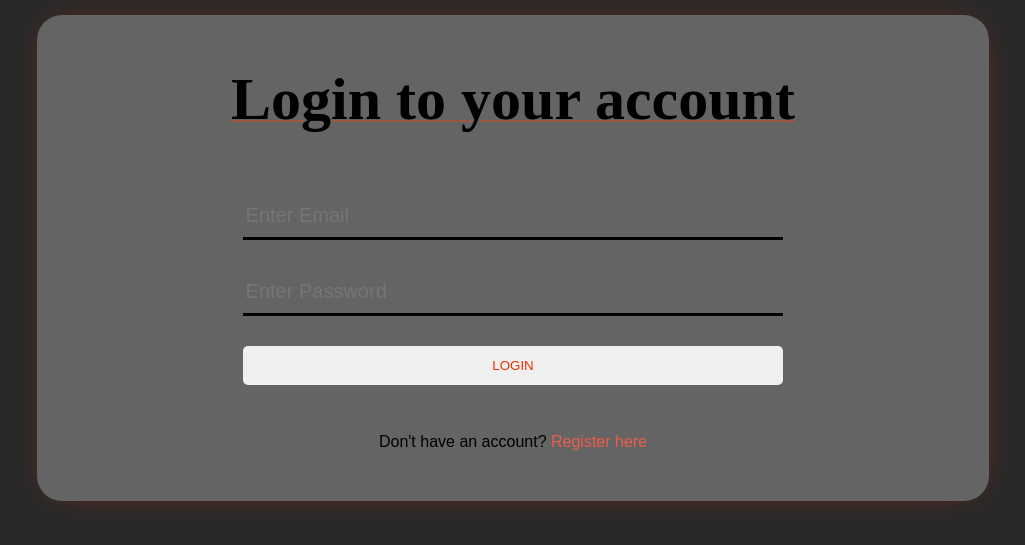
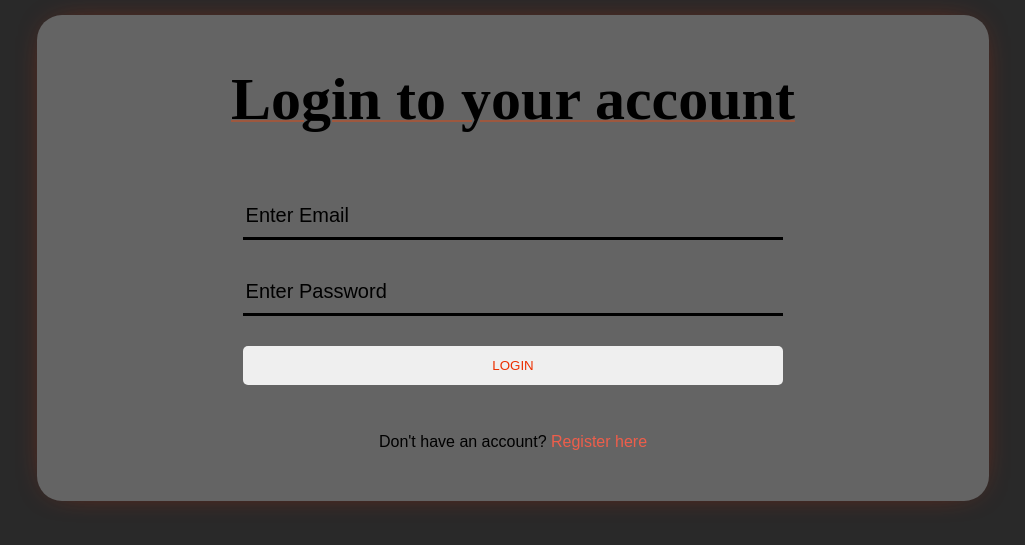
Before and after one commit to Naofumi76/netfix, a Django app: page /register/login/ in a window 1280 px wide. Shown: the part 61-606 px from the top of the page, without its empty margins (127-1152 px from the left). Run offline with Django 3.2, Linux system fonts and the light colour scheme.

Commit message:
Changed the placeholder color for input, textarea and select

```diff
--- a/static/css/style.css
+++ b/static/css/style.css
@@ -332,6 +332,13 @@ select:hover {
   border-bottom: 3px solid orangered;
 }
 
+form input::placeholder,
+form textarea::placeholder,
+form select::placeholder {
+  color: black;
+  opacity: 1;
+}
+
 .error_message {
   color: #ff4040;
   text-shadow: 0px 0px 10px #800;
```
